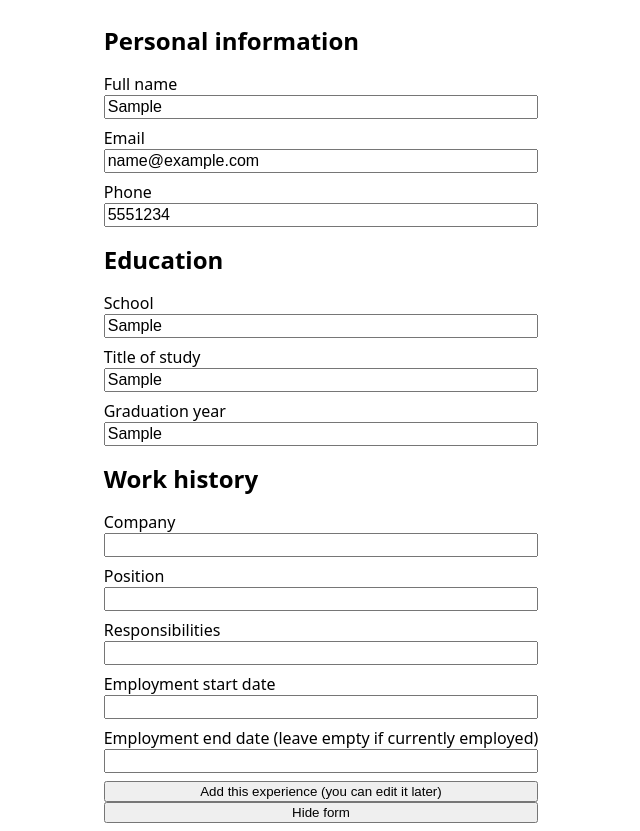
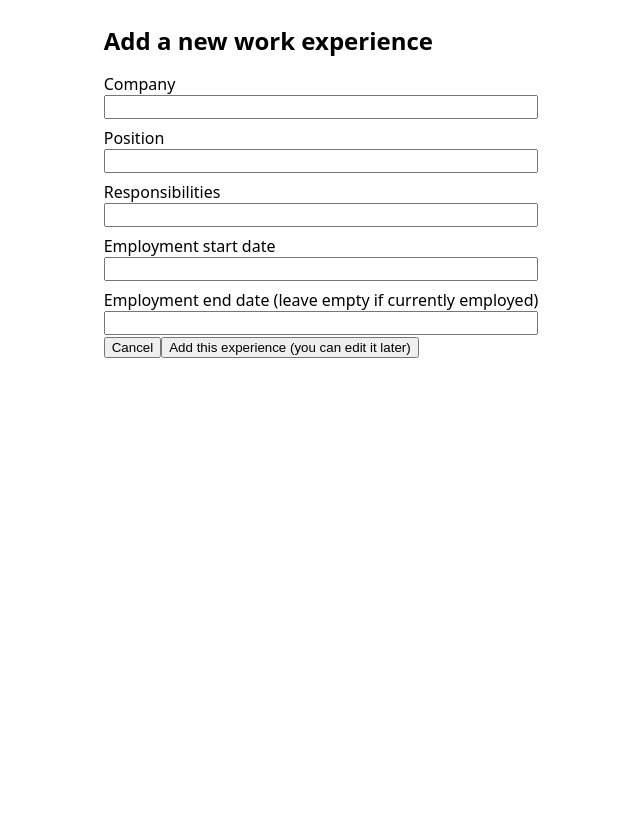
Before and after one commit to arwin4/cv, a React (Vite) app: page / in a window 1280 px wide. Both pictures are taken after typing "Sample", "name@example.com", "5551234", "Sample", "Sample", "Sample" into the empty fields and a click on the button "Add a work experience". Shown: the whole page, without its empty margins (319-959 px from the left). After the commit the page ends 800 px from the top, so only its background shows below. Built offline with nearby package versions, Linux system fonts and the light colour scheme; the HTML template or start-up script is replaced by a standard one.

Commit message:
Move work experience form to a separate screen

```diff
--- a/src/components/Form.jsx
+++ b/src/components/Form.jsx
@@ -33,24 +33,14 @@ export default function Form({
     hideNewExperienceForm();
   }
 
-  let experienceSection;
-  if (experienceFormVisible) {
-    experienceSection = (
+  if (experienceFormVisible)
+    return (
       <Experience
         experienceInfo={experienceList}
         handleExperienceSubmit={handleExperienceSubmit}
         hideNewExperienceForm={hideNewExperienceForm}
       ></Experience>
     );
-  } else {
-    experienceSection = (
-      <ExperienceOverview
-        showExperienceForm={showNewExperienceForm}
-        experienceList={experienceList}
-        deleteExperience={deleteExperience}
-      ></ExperienceOverview>
-    );
-  }
 
   return (
     <>
@@ -69,7 +59,11 @@ export default function Form({
       </FormSection>
 
       <FormSection className="experience-info" sectionTitle="Work history">
-        {experienceSection}
+        <ExperienceOverview
+          showExperienceForm={showNewExperienceForm}
+          experienceList={experienceList}
+          deleteExperience={deleteExperience}
+        ></ExperienceOverview>
       </FormSection>
 
       <button onClick={handleHideForm}>Hide form</button>
--- a/src/components/form/Experience.jsx
+++ b/src/components/form/Experience.jsx
@@ -1,9 +1,14 @@
 /* eslint-disable react/prop-types */
 
-export default function Experience({ experienceInfo, handleExperienceSubmit }) {
+export default function Experience({
+  experienceInfo,
+  handleExperienceSubmit,
+  hideNewExperienceForm,
+}) {
   return (
     <div className="experience-info">
-      <form onSubmit={handleExperienceSubmit}>
+      <h1>Add a new work experience</h1>
+      <form id="experience-form" onSubmit={handleExperienceSubmit}>
         <div className="input-wrapper">
           <label htmlFor="company">Company </label>
           <input
@@ -56,10 +61,17 @@ export default function Experience({ experienceInfo, handleExperienceSubmit }) {
             value={experienceInfo.employmentEndDate}
           />
         </div>
-        <button type="submit" className="submit-experience">
-          Add this experience (you can edit it later)
-        </button>
       </form>
+      <button className="cancel" onClick={hideNewExperienceForm}>
+        Cancel
+      </button>
+      <button
+        form="experience-form"
+        type="submit"
+        className="submit-experience"
+      >
+        Add this experience (you can edit it later)
+      </button>
     </div>
   );
 }
```
